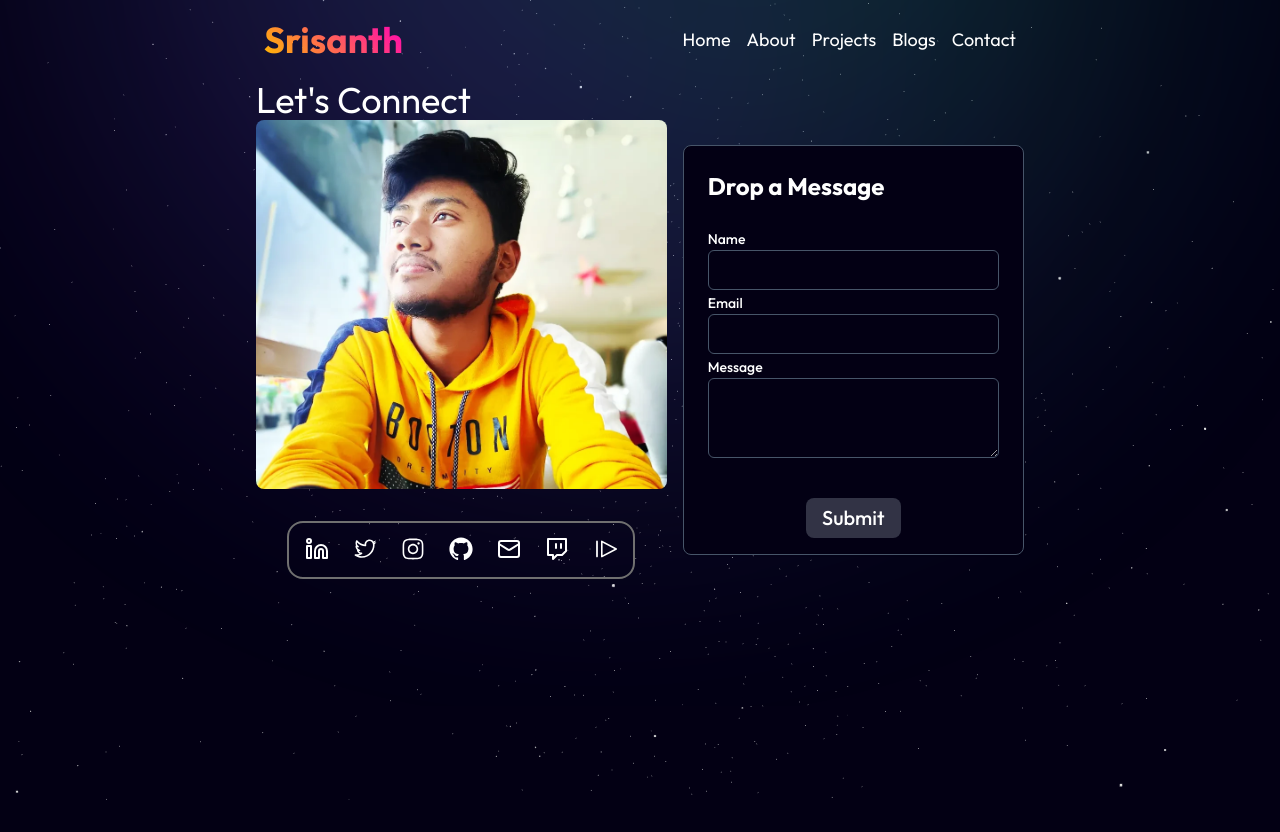
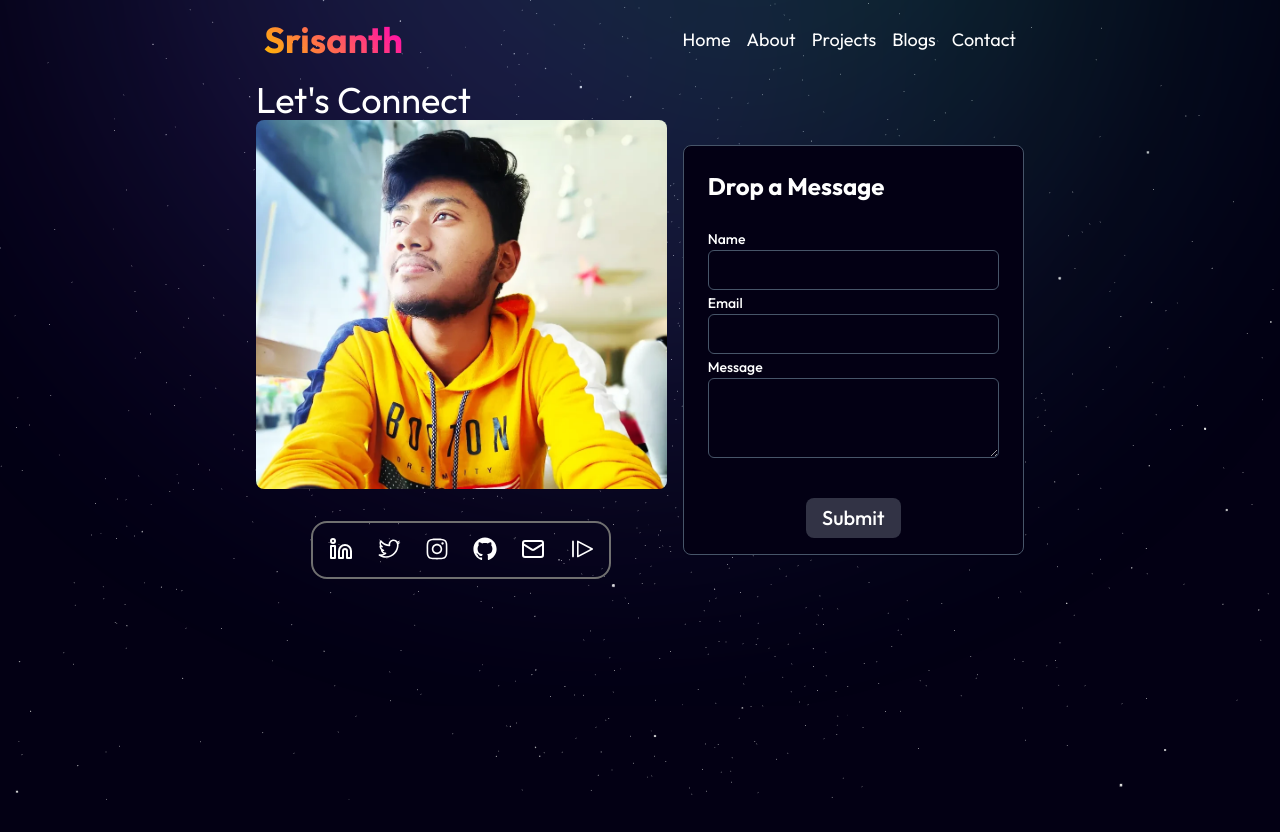
Before and after one commit to sri766/portpolio_2024, a Next.js app: page /contact in a window 1280 px wide. Shown: the top 832 px of the page. Built offline with nearby package versions, Linux system fonts and the light colour scheme.

Commit message:
added links

```diff
--- a/src/components/Docker.jsx
+++ b/src/components/Docker.jsx
@@ -1,30 +1,40 @@
 import { LinkedInLogoIcon, TwitterLogoIcon, InstagramLogoIcon, GitHubLogoIcon, ResumeIcon } from '@radix-ui/react-icons'
 import { Dock, DockIcon } from './magicui/dock'
 import { Linkedin, Mail, TwitchIcon } from 'lucide-react'
+import Link from 'next/link'
 
 export default function Docker() {
     return (
         <Dock>
             <DockIcon>
+                <Link target='_blank' href='https://www.linkedin.com/in/srisanth-seth-51b54b225/'>
                     <Linkedin className='h-6 w-6' />
+                </Link>
             </DockIcon>
             <DockIcon>
+                <Link target='_blank' href='https://x.com/SrisanthSeth'>
                     <TwitterLogoIcon className='h-6 w-6' />
+                </Link>
             </DockIcon>
             <DockIcon>
+                <Link target='_blank' href='https://www.instagram.com/sri_santh._/'>
                     <InstagramLogoIcon className='h-6 w-6' />
+                </Link>
             </DockIcon>
             <DockIcon>
+                <Link target='_blank' href='https://github.com/sri766'>
                     <GitHubLogoIcon className='h-6 w-6' />
+                </Link>
             </DockIcon>
             <DockIcon>
+                <Link target='_blank' href='mailto:srisanthseth28@gmail.com'>
                     <Mail className='h-6 w-6' />
+                </Link>
             </DockIcon>
             <DockIcon>
-                <TwitchIcon className='h-6 w-6' />
-            </DockIcon>
-            <DockIcon>
+                <Link target='_blank' href='https://drive.google.com/file/d/1azh7k16emQAxGMDYNpErs-kGizpl_cxy/view'>
                     <ResumeIcon className='h-6 w-6' />
+                </Link>
             </DockIcon>
         </Dock>
     )
--- a/src/components/Footer.jsx
+++ b/src/components/Footer.jsx
@@ -4,10 +4,10 @@ import Docker from './Docker'
 export default function Footer() {
   return (
     <div className="w-full flex flex-col justify-center items-center">
-        <div className="text-2xl text-slate-500 flex justify-center items-center">
+        <div className="text-xl text-slate-500 flex justify-center items-center">
             <span className="ml-2">
                 Made with
-                <HeartIcon className="text-red-500 h-6 w-6 inline m-2" />
+                <HeartIcon className="text-purple-500 h-6 w-6 inline m-2" />
                 by Srisanth
             </span>
         </div>
--- a/src/components/Hero.jsx
+++ b/src/components/Hero.jsx
@@ -2,6 +2,7 @@ import Image from 'next/image';
 import React from 'react'
 import { Download, Sparkles, WandSparkles } from 'lucide-react';
 import { Button, buttonVariants } from './ui/button';
+import Link from 'next/link';
 
 const Hero = () => {
   return (
@@ -25,7 +26,7 @@ const Hero = () => {
         </div>
       </div>
       <div className='intro relative'>
-        <div className='content flex flex-col justify-center items-start'>
+        <div className='content flex flex-col justify-center lg:items-start items-center'>
           <span className='text-lg font-bold border border-purple-800 px-4 rounded-full bg-purple-500 text-purple-200 bg-opacity-35 '>
             <WandSparkles className='inline m-2 text-purple-200' size={20}/>
           UX/UI Designer
@@ -33,10 +34,12 @@ const Hero = () => {
           <h1 className='lg:text-4xl text-2xl font-bold'>Hello, I&apos;m
             <span className='text-gradient ml-2'>Srisanth Seth</span>
           </h1>
-          <h2 className='text-xl lg:text-2xl font-medium '>A FullStack Developer & Devops Practitioner</h2>
-          <Button className={buttonVariants({variant: "classic"})}>
-            <Download className='inline m-2'/>
-            Resume
+          <h2 className='text-lg lg:text-2xl text-center'>A FullStack Developer & Devops Practitioner</h2>
+          <Button variant='classic'>
+            <Link href='https://drive.google.com/file/d/1azh7k16emQAxGMDYNpErs-kGizpl_cxy/view'>
+              <Download className='inline m-2'/>
+              Resume
+            </Link>
           </Button>
         </div>
       </div>
```
Also changed, not shown: src/app/styles/Swiper.modules.css (+6 -6 lines). Lines whose indentation alone changed are shown as unchanged.
